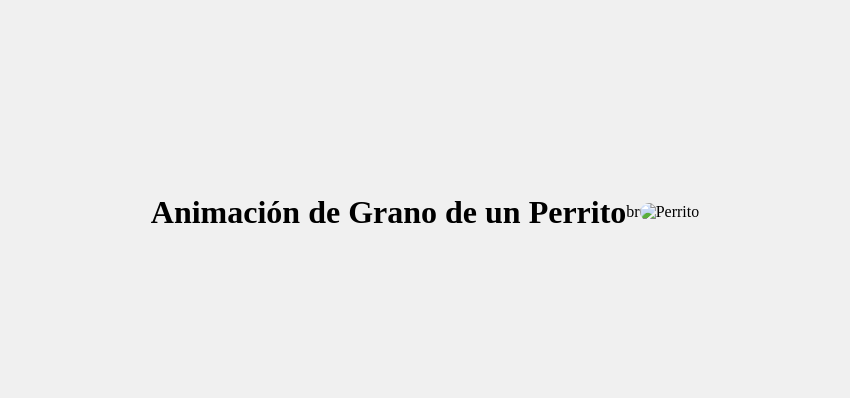
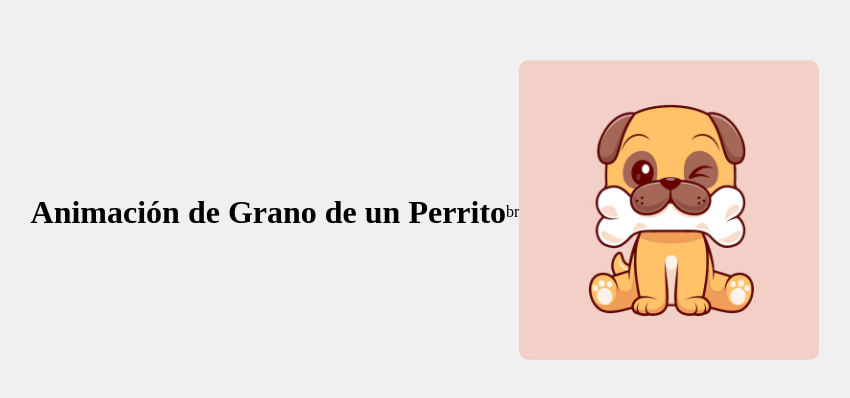
Before and after one commit to lfuciab/prueba, a plain HTML site: page index.html in a window 1280 px wide. Shown: the part 188-586 px from the top of the page, without its empty margins (215-1065 px from the left). Drawn offline with Linux system fonts and the light colour scheme.

Commit message:
Update index.html

```diff
--- a/index.html
+++ b/index.html
@@ -9,7 +9,7 @@
 <body>
     <h1> Animación de Grano de un Perrito</h1>br
     <div class="container">
-        <img src="1.jpg" alt="Perrito" class="perrito">
+        <img src="1.avif" alt="Perrito" class="perrito">
         <div class="grain"></div>
     </div>
     <script src="script.js"></script>
```
